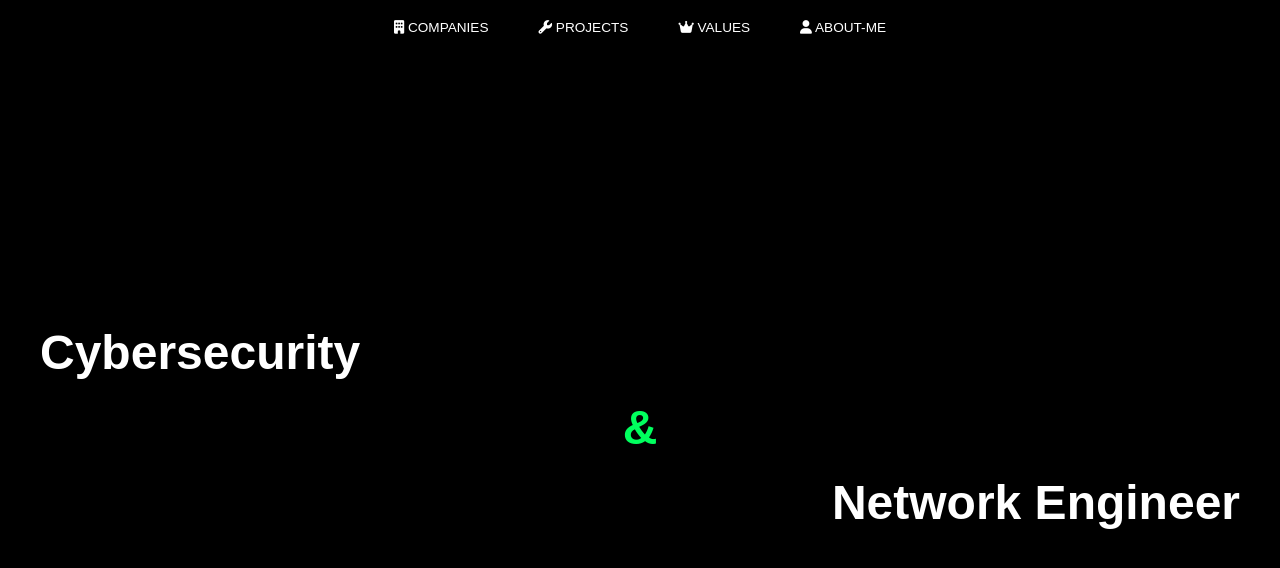
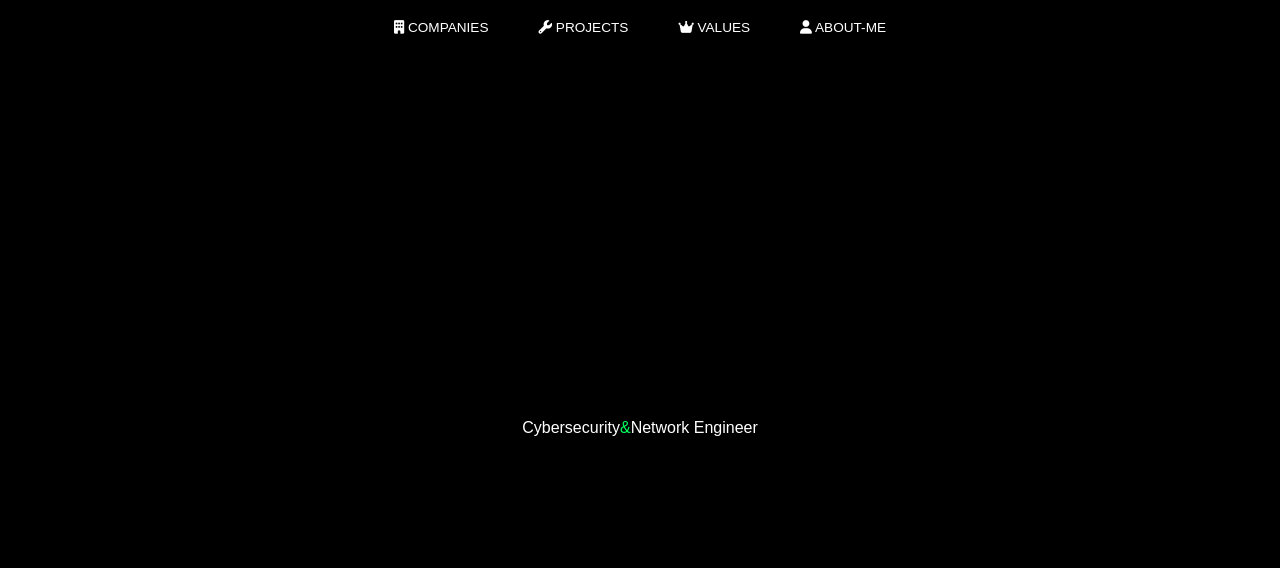
Before and after one commit to clement-dlms/clement, a plain HTML site: page index.html in a window 1280 px wide. Drawn offline with Linux system fonts and the light colour scheme.

Commit message:
Update style.css

```diff
--- a/style.css
+++ b/style.css
@@ -1,3 +1,4 @@
+/* Reset */
 * {
   margin: 0;
   padding: 0;
@@ -38,31 +39,23 @@ body {
   color: #00ff5e;
 }
 
-/* Main centered content */
+/* Main content */
 .center-content {
   flex-grow: 1;
   display: flex;
-  flex-direction: column;
+  align-items: center;
   justify-content: center;
-  gap: 20px;
-  padding: 0 40px;
-}
-
-.line {
-  font-size: 3rem;
-  font-weight: bold;
-}
-
-.left {
-  text-align: left;
-}
-
-.center {
   text-align: center;
 }
 
-.right {
-  text-align: right;
+h1 {
+  font-size: 3rem;
+  font-weight: bold;
+  line-height: 1.8;
+}
+
+.white {
+  color: white;
 }
 
 .green {
```
